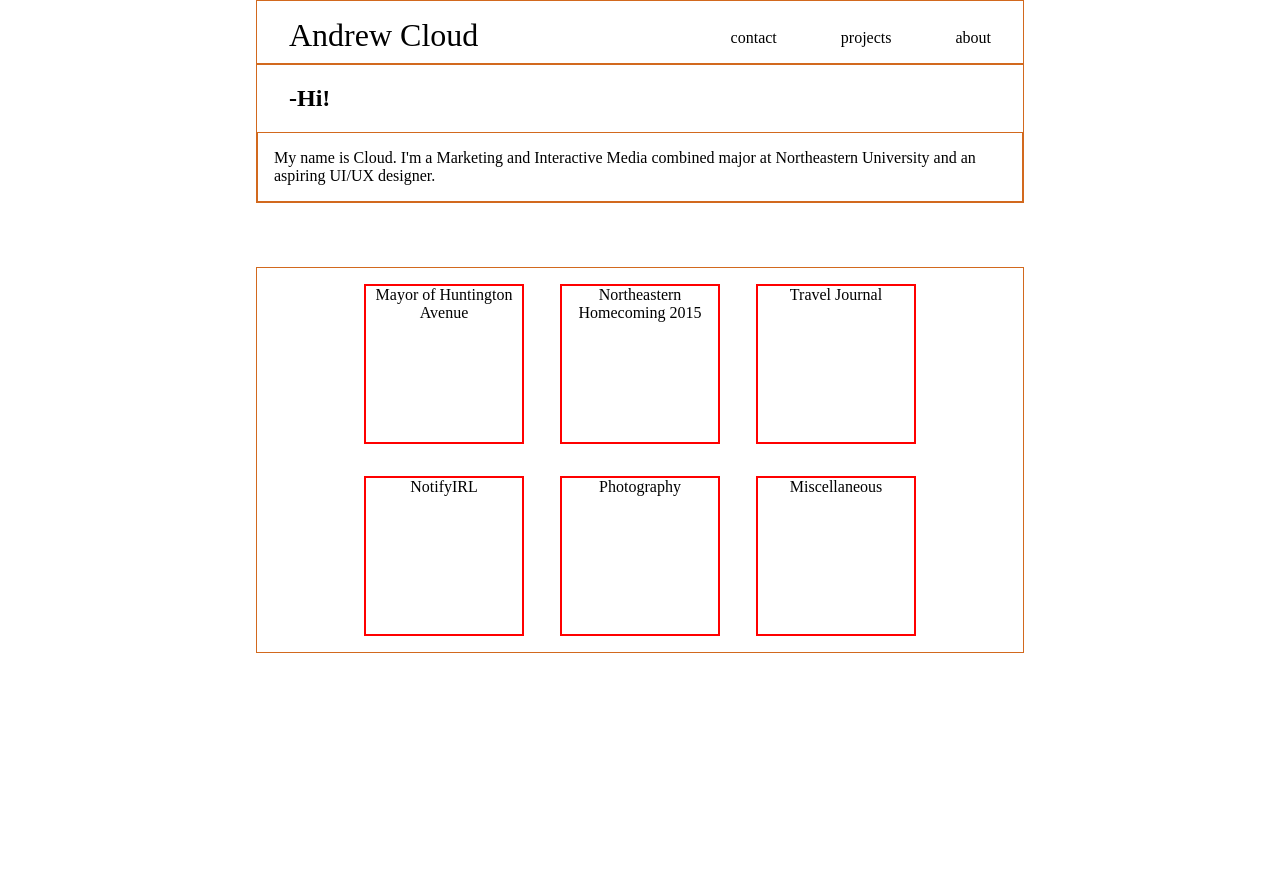
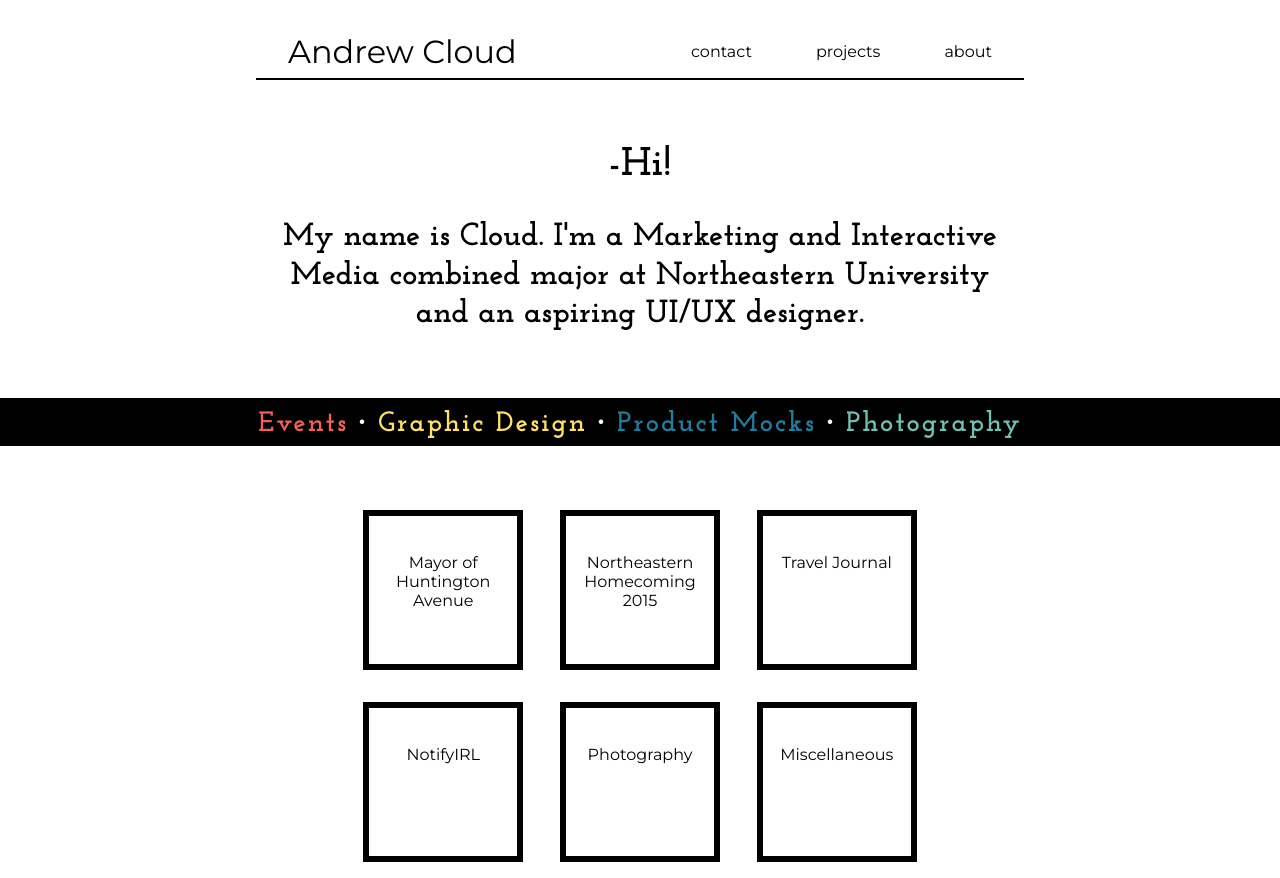
Before and after one commit to andrew-cloud/portfolio, a plain HTML site: page index.html in a window 1280 px wide. Before the commit the page ends 800 px from the top, so only its background shows below. Drawn offline with Linux system fonts and the light colour scheme.

Commit message:
changed a lot of stuff. starting with fonts, new header and body fonts. centered greeting. added a color legend for projects.

```diff
--- a/index.html
+++ b/index.html
@@ -5,6 +5,7 @@
 	<title>Cloud</title>
 	<link rel="stylesheet" type="text/css" href="style.css">
 	<meta name="viewport" content="width=device-width, initial-scale=1.0" />
+	<link href='https://fonts.googleapis.com/css?family=Josefin+Slab:400,700|Montserrat' rel='stylesheet' type='text/css'>
 </head>
 <body>
 	<nav class="navigation-top">
@@ -23,6 +24,20 @@
 				<div class="copy">
 					<p class="about-copy">My name is Cloud. I'm a Marketing and Interactive Media combined major at Northeastern University and an aspiring UI/UX designer.</p>
 				</div>
+	</section>
+	<section class="legend">
+		<div class="content">
+			<div class="legend">
+						<ul class="legend-items">
+							<li class="events">Events</li>
+							<li class="interpunct">&#8729</li>
+							<li class="graphic-design">Graphic Design</li>
+							<li class="interpunct">&#8729</li>
+							<li class="product-mocks">Product Mocks</li>
+							<li class="interpunct">&#8729</li>
+							<li class="photography">Photography</li>
+						</ul>
+			</div>
 		</div>
 	</section>
 	<section class="projects">
--- a/style.css
+++ b/style.css
@@ -9,11 +9,13 @@ html {
 body {
 	background-color: white;
 	margin: 0;
+	font-family: 'Josefin Slab', serif;
 }
 
 div {
-	/* for debugging purposes, allows me to see div borders */
-	border: 1px solid Chocolate;
+	/* for debugging purposes, allows me to see div borders
+	border: 1px solid Chocolate; */
+	background-color: white;
 }
 
 .content {
@@ -28,6 +30,13 @@ div {
 	width: 60%;
 	height: 4rem;
 	padding: 0 2rem;
+	border-bottom: black 2px solid;
+}
+
+.title-name,
+.links,
+.box-text {
+	font-family: 'Montserrat', sans-serif;
 }
 
 .title-name {
@@ -43,10 +52,11 @@ div {
 	float: right;
 	margin: 0;
 	margin-left: 4rem;
-	padding-top: 0.75rem;
+	margin-top: 1.6rem;
 }
 
 .about-me {
+	margin-top: 2rem;
 	margin-bottom: 4rem;
 }
 
@@ -56,16 +66,57 @@ div {
 }
 
 .greeting {
+	font-size: 2.5em;
 	font-weight: bold;
-	text-align: left;
-	margin-left: 2rem;
+	text-align: center;
 }
 
-.copy {
+.about-copy {
+	font-weight: bold;
+	font-size: 2em;
 	width: 100%;
 	margin: 0 auto;
 	padding: 0 1rem 0 1rem;
-	text-align: left;
+	text-align: center;
+	line-height: 120%;
+}
+
+.legend {
+	margin: 2em auto 3em  auto;
+	padding-left: none;
+	text-align: center;
+	background-color: black;
+}
+
+.legend-items {
+	padding: 0.5rem 0;
+	font-size: 1.75rem;
+	font-weight: 600;
+	letter-spacing: 2px;
+}
+
+.legend-items > li {
+	display: inline;
+}
+
+.events {
+	color: #F25F5C;
+}
+
+.graphic-design {
+	color: #FFE066;
+}
+
+.product-mocks {
+	color: #247BA0;
+}
+
+.photography {
+	color: #70C1B3;
+}
+
+.interpunct {
+	color: white;
 }
 
 .projects .content {
@@ -77,7 +128,7 @@ div {
 .content .project-box {
 	width: 10rem;
 	height: 10rem;
-	border: 2px solid red;
+	border: 6px solid black;
 	margin: 1rem;
 	display: inline-block;
 	/* why does this work?
@@ -86,9 +137,16 @@ div {
 }
 
 .box-text {
+	color: black;
 	margin: 0;
-	padding: 0;
-	display: inline;
+	display: inline-block;
+	margin-top: 25%;
+}
+
+@media screen and (max-width: 1107px) {
+	.links > li {
+		margin-left: 1rem;
+	}
 }
 
 @media screen and (max-width: 970px) {
@@ -97,12 +155,16 @@ div {
 	}
 
 	.links > li {
-		margin-left: 1rem;
-		font-size: 1rem;
+		margin-left: 2rem;
+		font-size: 0.8rem;
+	}
+
+	.about-copy {
+		font-size: 1.75em;
 	}
 }
 
-@media screen and (max-width: 650px) {
+@media screen and (max-width: 792px) {
 	.navigation-top .content {
 		text-align: center;
 	}
@@ -110,9 +172,19 @@ div {
 	.content .title-name {
 		display: block;
 		float: none;
+		margin-top: 2rem;
 	}
 
 	.links > li {
 		display: none;
 	}
+
+.about-copy {
+		font-size: 1.5em;
+	}
+
+.about-me .content {
+	width: 90%;
 }
+
+}
```
